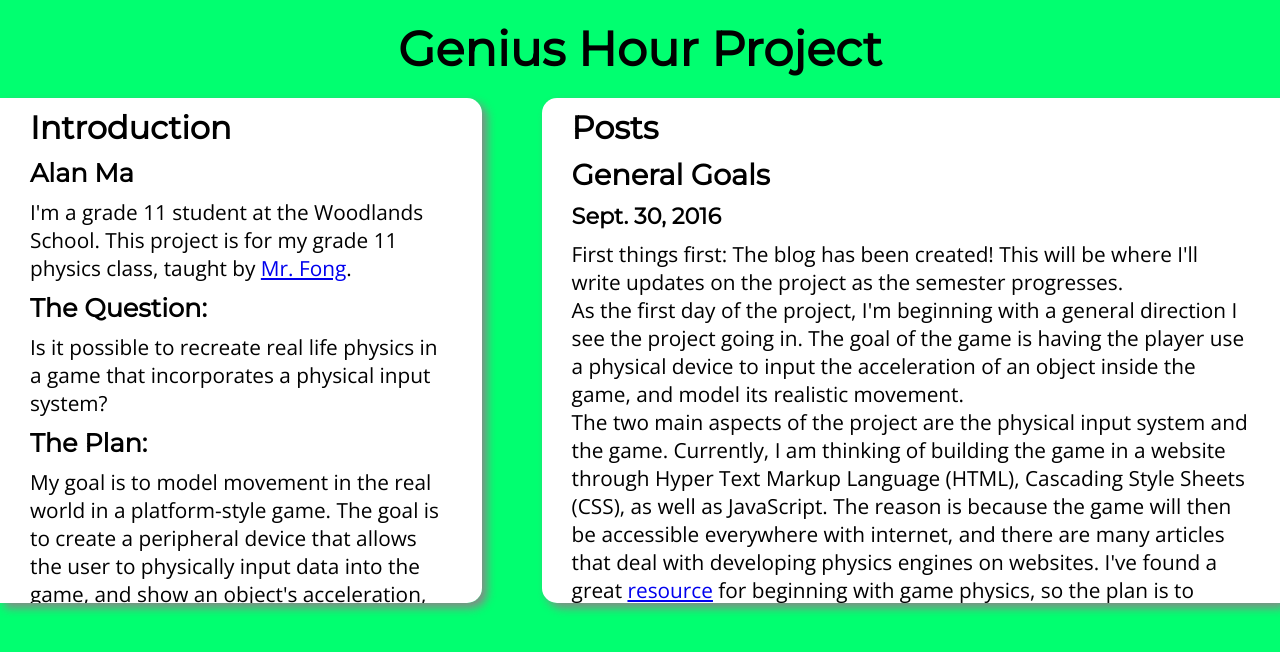
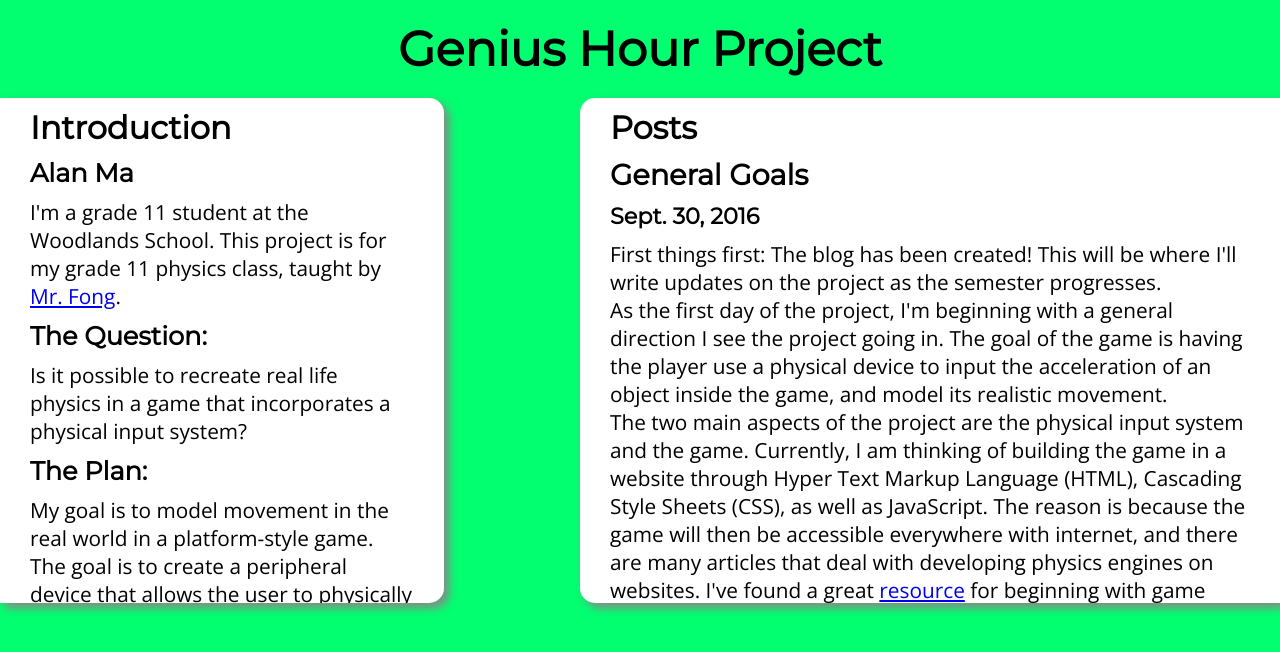
Before and after one commit to alan-ma/GeniusHour, a plain HTML site: page index.html in a window 1280 px wide. Both pictures are taken after a click on the element "Enter". Drawn offline with nearby package versions, Linux system fonts and the light colour scheme.

Commit message:
Genius Hour Project

```diff
--- a/main.css
+++ b/main.css
@@ -30,14 +30,14 @@ body {
 #intro {
 	float: left;
 	margin-right: 1%;
-	width: 33%;
+	width: 30%;
 	border-top-right-radius: 15px;
 	border-bottom-right-radius: 15px;
 }
 #posts {
 	float: right;
 	margin-left: 1%;
-	width: 53%;
+	width: 50%;
 	border-top-left-radius: 15px;
 	border-bottom-left-radius: 15px;
 }
```
